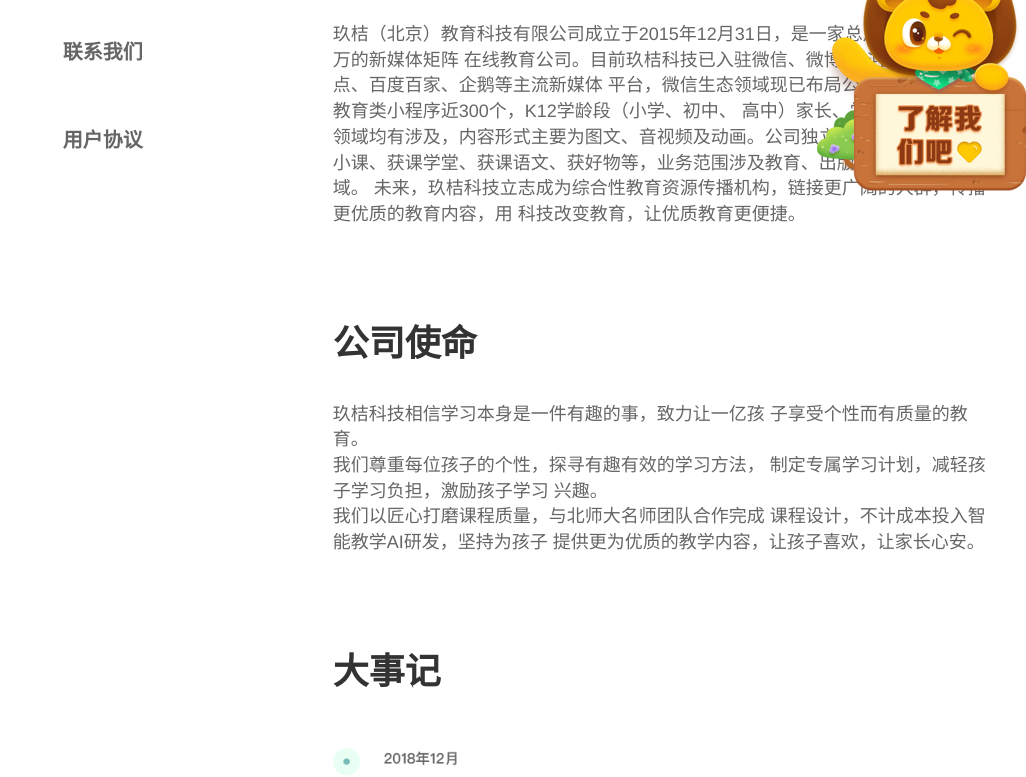
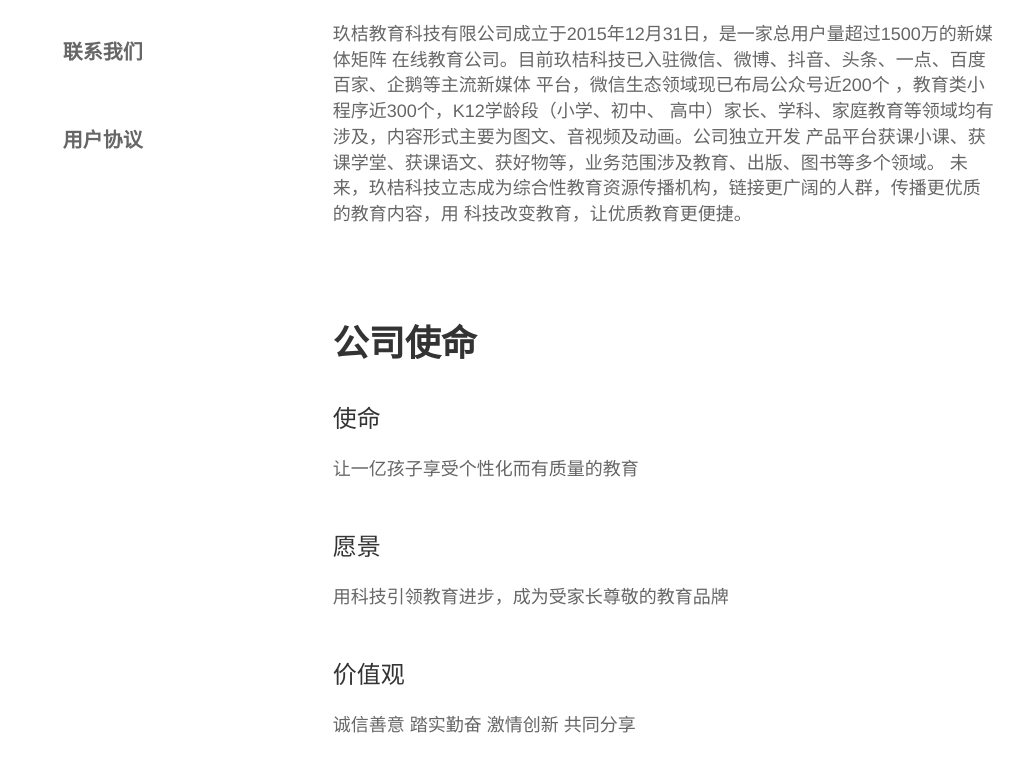
Before and after one commit to gongping1990/official_website, a website: page about/index.html in a window 1280 px wide. Shown: the part 458-1235 px from the top of the page, without its empty margins (254-1280 px from the left). Drawn offline with Linux system fonts and the light colour scheme.

Commit message:
修改35

```diff
--- a/about/index.html
+++ b/about/index.html
@@ -61,7 +61,7 @@
             <div id="aboutText">
               <div class="-center-right-bigTitle">公司简介</div>
               <div class="-center-right-text">
-                玖桔（北京）教育科技有限公司成立于2015年12月31日，是一家总用户量超过1500万的新媒体矩阵
+                玖桔教育科技有限公司成立于2015年12月31日，是一家总用户量超过1500万的新媒体矩阵
                 在线教育公司。目前玖桔科技已入驻微信、微博、抖音、头条、一点、百度百家、企鹅等主流新媒体
                 平台，微信生态领域现已布局公众号近200个
                 ，教育类小程序近300个，K12学龄段（小学、初中、
@@ -71,14 +71,17 @@
                 科技改变教育，让优质教育更便捷。
               </div>
               <div class="-center-right-bigTitle">公司使命</div>
-              <div class="-center-right-text">
-                玖桔科技相信学习本身是一件有趣的事，致力让一亿孩
-                子享受个性而有质量的教育。<br />
-                我们尊重每位孩子的个性，探寻有趣有效的学习方法，
-                制定专属学习计划，减轻孩子学习负担，激励孩子学习 兴趣。<br />
-                我们以匠心打磨课程质量，与北师大名师团队合作完成
-                课程设计，不计成本投入智能教学AI研发，坚持为孩子
-                提供更为优质的教学内容，让孩子喜欢，让家长心安。
+              <div class="-center-right-smallTitle">使命</div>
+              <div class="-center-right-text -center-right-smallText">
+                让一亿孩子享受个性化而有质量的教育
+              </div>
+              <div class="-center-right-smallTitle">愿景</div>
+              <div class="-center-right-text -center-right-smallText">
+                用科技引领教育进步，成为受家长尊敬的教育品牌
+              </div>
+              <div class="-center-right-smallTitle">价值观</div>
+              <div class="-center-right-text -center-right-smallText">
+                诚信善意 踏实勤奋 激情创新 共同分享
               </div>
               <!--<div class="-center-right-bigTitle">创始人简介</div>-->
               <!--<img-->
@@ -140,12 +143,12 @@
           </div>
         </div>
       </div>
-      <div class="kf">
-        <img class="-img" onclick="$('.kf-qrcode').toggleClass('hide')" src="../assets/image/home/lj.png">
-        <div class="kf-qrcode hide">
-          <img  class="-img" src="../assets/image/home/lxs.jpg" />
-        </div>
-      </div>
+      <!--<div class="kf">-->
+        <!--<img class="-img" onclick="$('.kf-qrcode').toggleClass('hide')" src="../assets/image/home/lj.png">-->
+        <!--<div class="kf-qrcode hide">-->
+          <!--<img  class="-img" src="../assets/image/home/lxs.jpg" />-->
+        <!--</div>-->
+      <!--</div>-->
       <footer class="footer footer-noData">
         <div class="clearfix w-1200">
           <div class="footer-left fl">
--- a/assets/css/aboutUs.css
+++ b/assets/css/aboutUs.css
@@ -62,9 +62,7 @@
 
 .-content-center .-center-right .-center-right-smallTitle {
     margin-bottom: 21px;
-    height: 23px;
     font-size: 24px;
-    font-weight: 600;
     color: rgba(51, 51, 51, 1);
 }
 
```
Also changed, not shown: agreement/index.html (+6 -6 lines), composition/index.html (+6 -6 lines), contact/index.html (+6 -6 lines), franchisee/index.html (+6 -6 lines), index.html (+6 -6 lines), news/index.html (+6 -6 lines), poem/index.html (+6 -6 lines).
